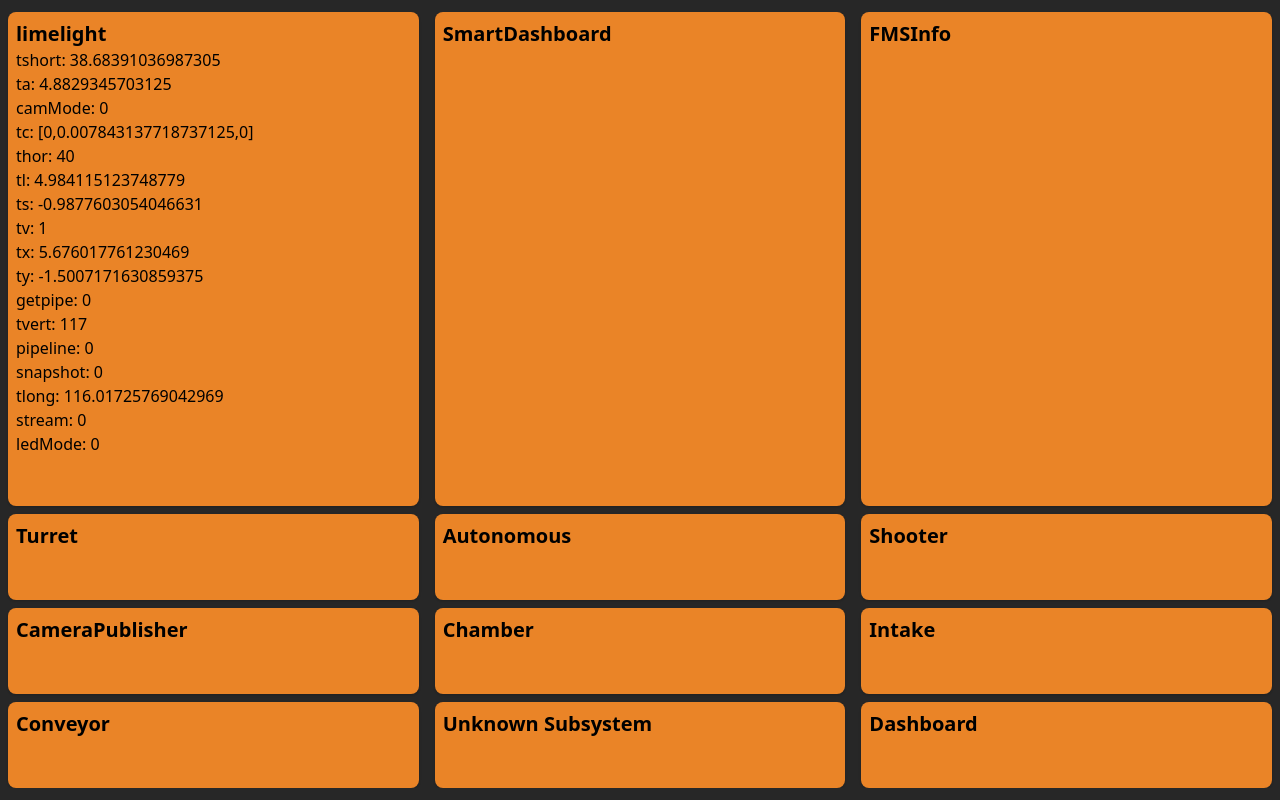
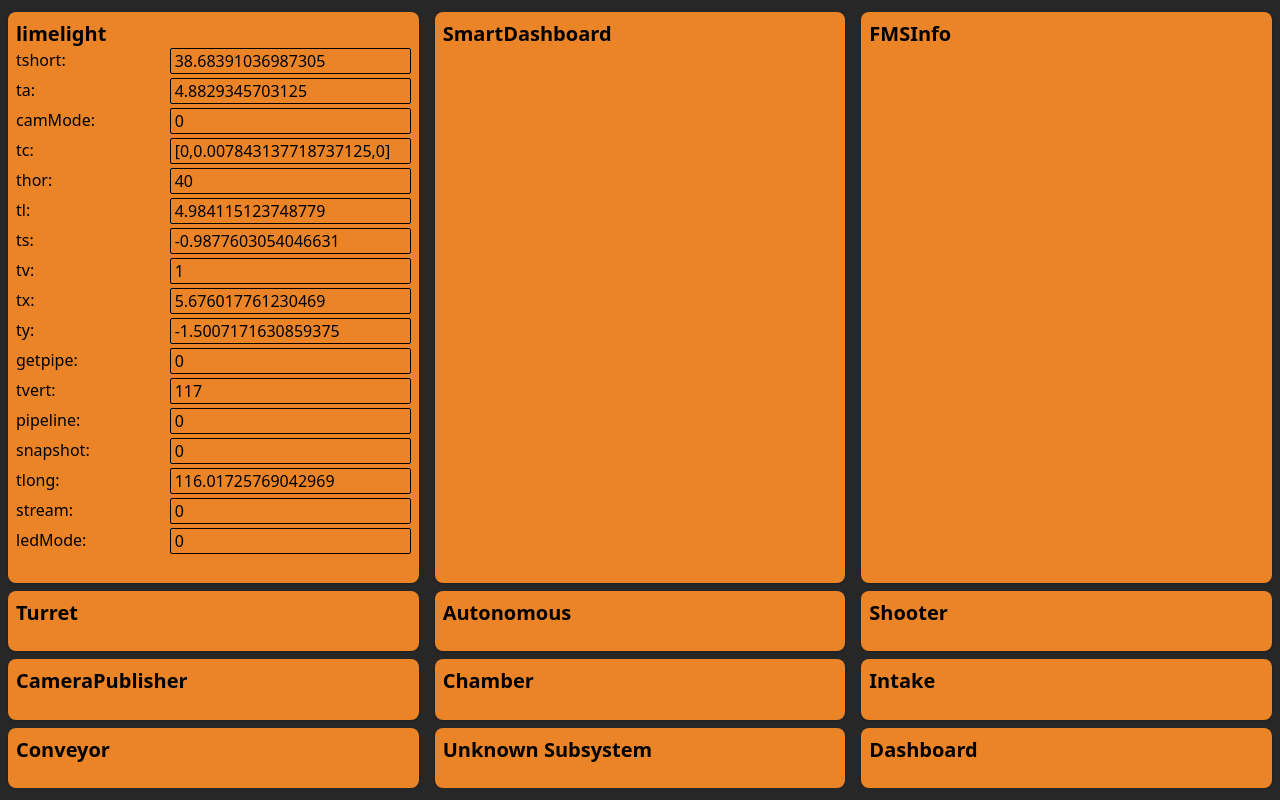
Before and after one commit to FRC2539/Cougar-Dashboard, a Preact app: page / in a window 1280 px wide. Both pictures are taken after a click on the link "limelight". Built offline with nearby package versions, Linux system fonts and the light colour scheme; no server answers.

Commit message:
Added to ability to edit variables in the debug page.

```diff
--- a/src/app.jsx
+++ b/src/app.jsx
@@ -34,7 +34,7 @@
     render() {
         return (
             // <Home nt={this.state.nt} putValueNT={this.ntInterface.putValue} />
-            <Debug nt={this.state.nt}/>
+            <Debug nt={this.state.nt} putValueNT={this.ntInterface.putValue}/>
         )
     }
 }
--- /dev/null
+++ b/src/components/debug-checkbox.jsx
@@ -0,0 +1,28 @@
+import { Component } from 'preact'
+
+export default class DebugCheckbox extends Component {
+    /**
+     * @param props {value, ntkey, putValueNT}
+     */
+    constructor(props) {
+        super(props)
+
+        this.state = {
+            value: this.props.value
+        }
+    }
+
+    updateValue() {
+        this.setState({value: !this.state.value})
+    }
+
+    updateNT() {
+        this.props.putValueNT(this.props.ntkey, this.state.value)
+    }
+
+    render() {
+        return (
+            <input type="checkbox" className="rounded-sm border-black bg-orange" onInput={() => this.updateValue()} onChange={() => this.updateNT()} checked={this.state.value}/>
+        )
+    }
+}
--- a/src/components/debug-header.jsx
+++ b/src/components/debug-header.jsx
@@ -1,4 +1,7 @@
 import { Component } from "preact"
+import DebugInput from "./debug-input"
+import DebugCheckbox from "./debug-checkbox"
+import DebugObject from "./debug-object"
 
 /**
  * A header for keys from the network table on the debug page.
@@ -23,7 +26,32 @@
 
         // Generate the text for each value in the data
         for(const [key, value] of data) {
-            infoHTML.push(<p>{key}: {JSON.stringify(value)}</p>)
+            const ntkey = `/${title}/${key}`
+
+            const commonClasses = "mb-1 w-full flex flex-row justify-between flex-wrap"
+
+            switch(typeof value) {
+                case "string": {
+                    infoHTML.push(<p className={commonClasses}>{key}: <DebugInput type={"text"} value={value} ntkey={ntkey} putValueNT={this.props.putValueNT}/></p>)
+                    break
+                }
+                case "number": {
+                    infoHTML.push(<p className={commonClasses}>{key}: <DebugInput type={"number"} value={value} ntkey={ntkey} putValueNT={this.props.putValueNT}/></p>)
+                    break
+                }
+                case "boolean": {
+                    infoHTML.push(<p className={commonClasses}>{key}: <DebugCheckbox value={value} ntkey={ntkey} putValueNT={this.props.putValueNT}/></p>)
+                    break
+                }
+                case "object": {
+                    infoHTML.push(<p className={commonClasses}>{key}: <DebugObject value={value} ntkey={ntkey} putValueNT={this.props.putValueNT}/></p>)
+                    break
+                }
+                default: {
+                    infoHTML.push(<p className={commonClasses}>{key}: {JSON.stringify(value)}</p>)
+                    break
+                }
+            }
         }
 
         return (
--- a/src/components/debug-input.jsx
+++ b/src/components/debug-input.jsx
@@ -2,19 +2,35 @@
 
 export default class DebugInput extends Component {
     /**
-     * @param props {value, ntkey, putValueNT}
+     * @param props {type, value, ntkey, putValueNT}
      */
     constructor(props) {
         super(props)
 
-        // TODO
-        // Receive ntkey from higher up, probably from the header, which can generate it
-        // There needs to be one for booleans too
+        this.state = {
+            value: this.props.value
+        }
+    }
+
+    updateValue(newValue) {
+        // Don't change it if the input would be empty
+        if(newValue == "") return
+
+        this.setState({value: newValue})
+    }
+
+    updateNT() {
+        if(this.state.value == "") return
+
+        // Prevent setting a number input to normal text
+        if(this.props.type == "number" && typeof parseInt(this.state.value) != "number")
+
+        this.props.putValueNT(this.props.ntkey, this.state.value)
     }
 
     render() {
         return (
-            <div></div>
+            <input type={this.props.type} className="px-1 py-0 rounded-sm border-black bg-orange" onInput={(e) => this.updateValue(e.target.value)} onChange={() => this.updateNT()} value={this.state.value}/>
         )
     }
 }
--- /dev/null
+++ b/src/components/debug-object.jsx
@@ -0,0 +1,37 @@
+import { Component } from 'preact'
+
+export default class DebugObject extends Component {
+    /**
+     * @param props {value, ntkey, putValueNT}
+     */
+    constructor(props) {
+        super(props)
+
+        this.state = {
+            value: this.props.value
+        }
+    }
+
+    updateValue(newValue) {
+        // Prevent the user from entering invalid objects
+        try {
+            const json = JSON.parse(newValue)
+
+            this.setState({value: json})
+        } catch (e) {
+            return
+        }
+    }
+
+    updateNT() {
+        this.props.putValueNT(this.props.ntkey, this.state.value)
+    }
+
+    render() {
+        const json = JSON.stringify(this.state.value)
+
+        return (
+            <input type="text" className="px-1 py-0 rounded-sm border-black bg-orange" onInput={(e) => this.updateValue(e.target.value)} onChange={() => this.updateNT()} value={json}/>
+        )
+    }
+}
--- a/src/debug.jsx
+++ b/src/debug.jsx
@@ -31,7 +31,7 @@
         const html = []
 
         for(const [key, value] of data) {
-            html.push(<DebugHeader title={key} data={value} />)
+            html.push(<DebugHeader title={key} data={value} putValueNT={this.props.putValueNT} />)
         }
 
         return html
@@ -56,7 +56,7 @@
     getHeader(key) {
         const path = key.split("/")
         const header = path[1]
-        const subkey = key.slice(header.length + 2) // 2 accounts for the slashes
+        const subkey = key.slice(header.length + 2) // `2` here accounts for the slashes
 
         return {header, subkey}
     }
```
